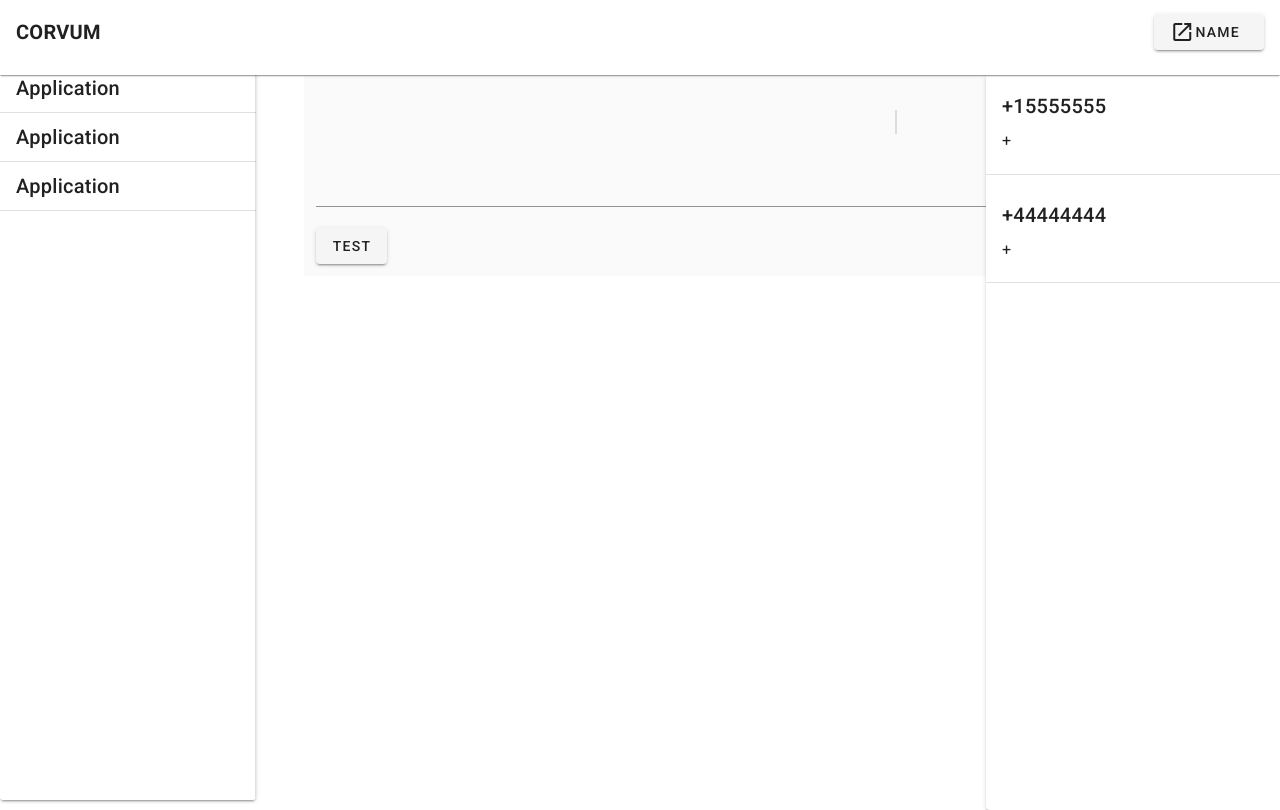
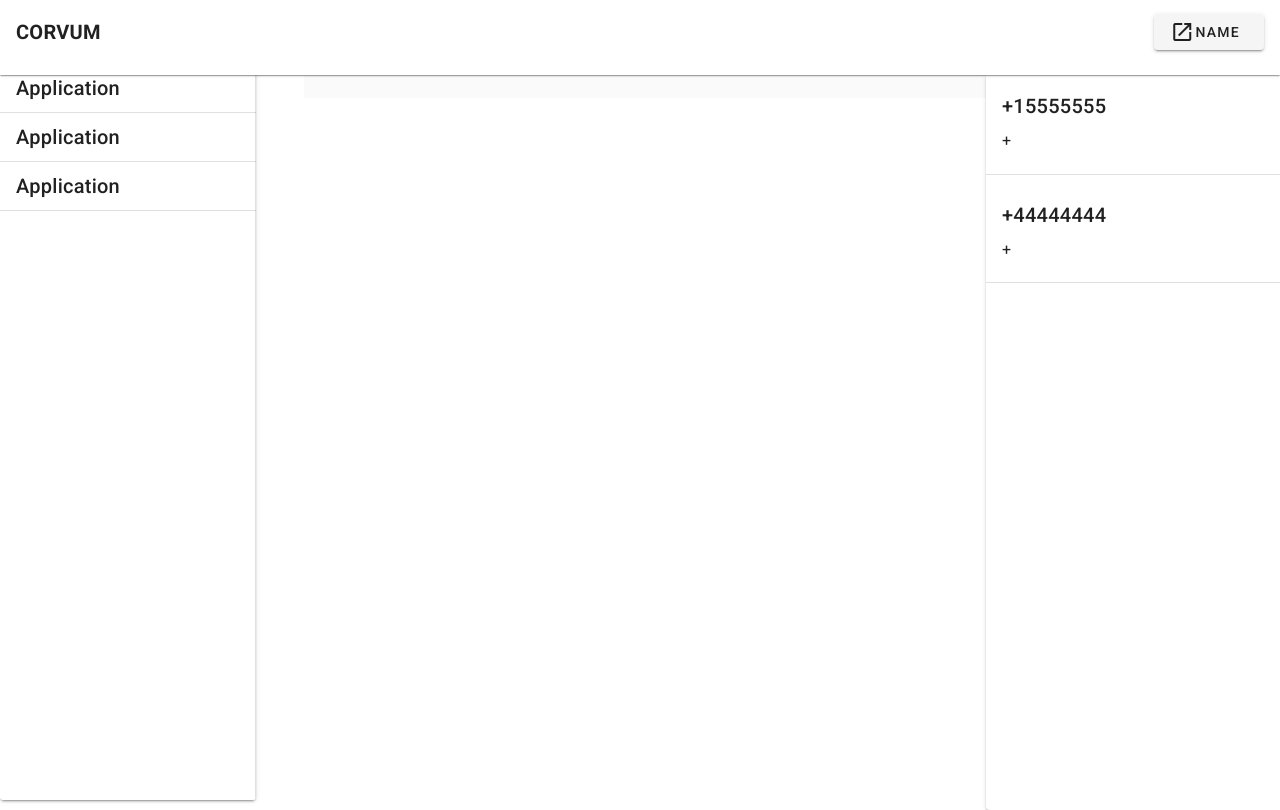
Before and after one commit to cloudpbx/es-em-es, a Vue app: page / in a window 1280 px wide. Shown: the top 810 px of the page. Built offline with nearby package versions, Linux system fonts and the light colour scheme.

Commit message:
Can differentiate inbound and outbound messages in Message Box

```diff
--- a/src/components/appBody.vue
+++ b/src/components/appBody.vue
@@ -1,13 +1,7 @@
 <template >
   <div style="width:100%; height:100%">
     <v-container class="grey lighten-5">
-      <messageWindow :history="selectedPhoneHistory" />
-
-      <v-form @submit.prevent="test">
-        <v-text-field v-model="text"></v-text-field>
-
-        <v-btn color="gray" type="submit">Test</v-btn>
-      </v-form>
+      <messageWindow :history="selectedPhoneHistory" style="position:absolute; left:0; top:0;"/>
     </v-container>
 
     <contactList @selected="selectedConversation" style="position:absolute; right:250px; top:0;" />
--- a/src/components/messageWindow.vue
+++ b/src/components/messageWindow.vue
@@ -1,28 +1,54 @@
 <template>
-  <v-container>
-    <v-container class="grey lighten-5">
-      <v-timeline
-      :align-top="alignTop"
-      :dense="dense"
-      :reverse="reverse"
+  <v-container style="width:65%;">
+    <v-container
+      class="d-flex"
+      v-for="message in history"
+      :key="message.sms_id"
     >
+      <v-card
+        class="mx-auto"
+        max-width="700"
+        style="margin-left:0px !important; width:400px; background:white;"
+        v-if="message.direction==='inbound'"
+      >
+          <v-list-item three-line>
+            <v-list-item-content>
+              <v-list-item-title class="headline mb-1">{{ message.time }}</v-list-item-title>
+              <v-list-item-subtitle style="text-align:left; color:black;">{{ message.body }}</v-list-item-subtitle>
+              <v-list-item-subtitle style="text-align:left; color:gray;">{{ message.time }}</v-list-item-subtitle>
+            </v-list-item-content>
+          </v-list-item>
+        </v-card>
+
+        <v-card
+          class="mx-auto flex-row-reverse"
+          max-width="700"
+          style="margin-right:0px !important; width:400px; background:blue;"
+          v-else
+        >
+          <v-list-item three-line>
+            <v-list-item-content>
+              <v-list-item-title class="headline mb-1" style="text-align:right; color:white;">{{ message.time }}</v-list-item-title>
+              <v-list-item-subtitle style="text-align:right; color:white;">{{ message.body }}</v-list-item-subtitle>
+              <v-list-item-subtitle style="text-align:right; color:white;">{{ message.time }}</v-list-item-subtitle>
+            </v-list-item-content>
+          </v-list-item>
+      </v-card>
+
+      <!--
+      <v-timeline>
         <v-timeline-item
           v-for="message in history"
           :key="message.sms_id"
-        :fill-dot="fillDot"
           :hide-dot="hideDot"
-        :icon="icon ? 'mdi-star' : ''"
-        :icon-color=" iconColor ? 'deep-orange' : ''"
           :left="message.direction==='inbound'"
           :right="message.direction==='outbound'"
-        :small="small"
         >
           <template v-slot:icon>
             <v-avatar v-if="avatar">
               <img src="http://i.pravatar.cc/64">
             </v-avatar>
           </template>
-        <!--<span slot="opposite">Tus eu perfecto</span>-->
           <v-card class="elevation-2">
             <v-card-title class="headline">{{ message.time }}</v-card-title>
             <v-card-text>
@@ -31,6 +57,7 @@
           </v-card>
         </v-timeline-item>
       </v-timeline>
+      -->
 
     </v-container>
   </v-container>
@@ -43,7 +70,8 @@ export default {
   props: ['history'],
   data() {
     return {
-      text: null
+      text: null,
+      hideDot: true
     };
   },
   methods: {
```
Lines whose indentation alone changed are shown as unchanged.
